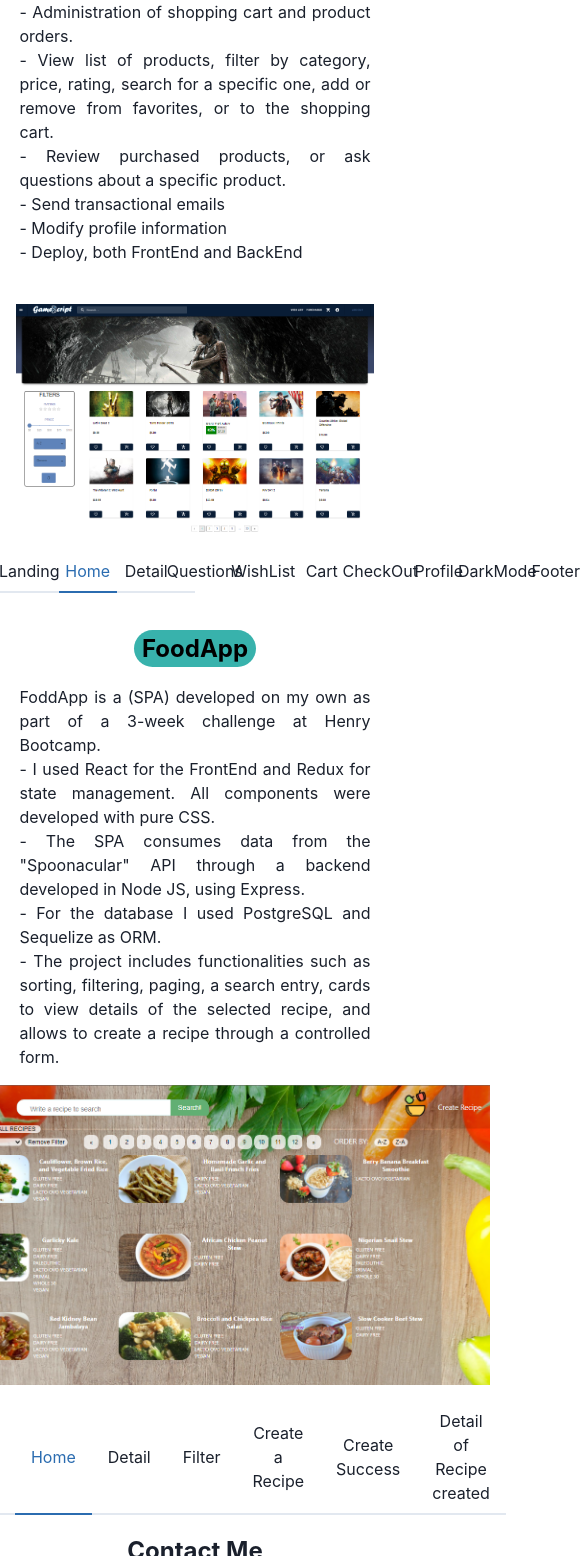
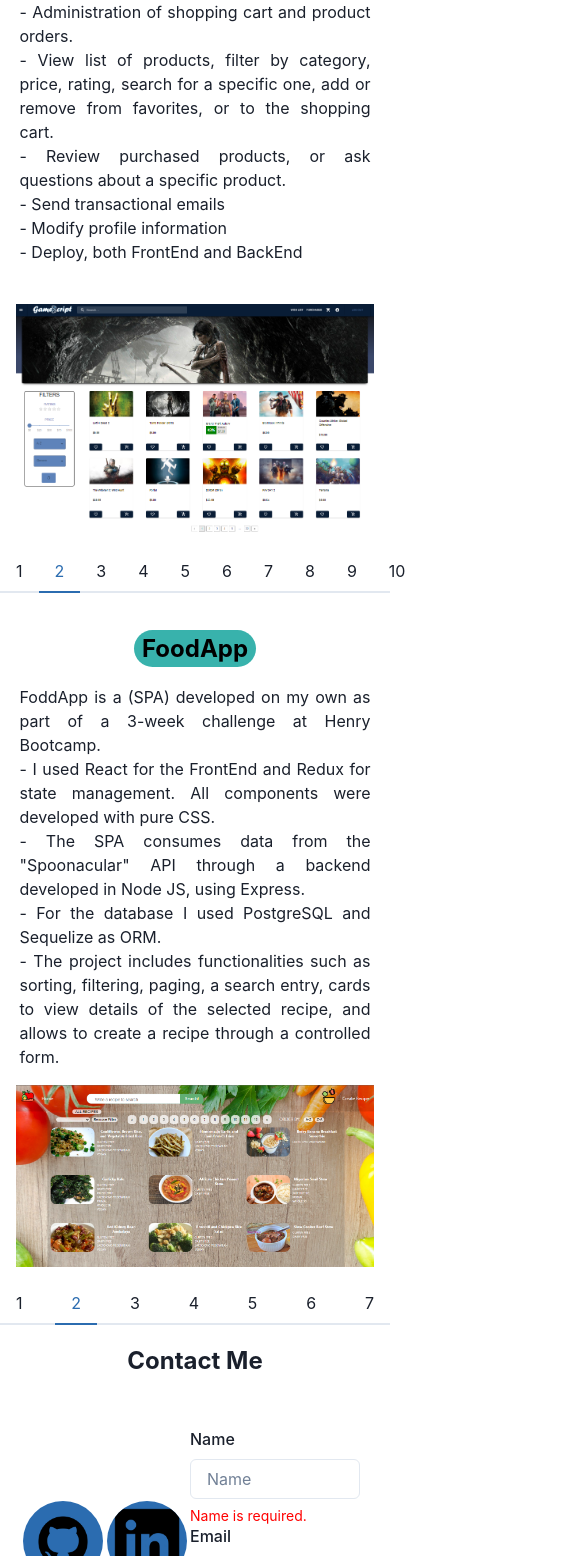
Before and after one commit to megagus182/portfolio-gustavo-castillo, a React (Create React App) app: page / in a window 390 px wide. Shown: the part 2203-3759 px from the top of the page, 585 px wide, since content can reach past the window. Built offline with nearby package versions, Linux system fonts and the light colour scheme.

Commit message:
AddingProjectsResponsive

```diff
--- a/src/Sections/Projects.jsx
+++ b/src/Sections/Projects.jsx
@@ -11,6 +11,7 @@
   Tab,
   Text,
   List,
+  useMediaQuery
 } from "@chakra-ui/react";
 import Food from "../images/Food1.PNG";
 import Food2 from "../images/Food2.PNG";
@@ -31,6 +32,7 @@
 import game10 from "../images/Game10.PNG";
 
 export default function Projects() {
+  const [isLargerThan481] = useMediaQuery("(min-width: 481px)");
   return (
     <Box
       display={"flex"}
@@ -77,6 +79,7 @@
         </List>
       </Text>
       <br></br>
+      {isLargerThan481 ?
       <SimpleGrid columns={1} spacing={10}>
         <Box height="auto">
           <Tabs defaultIndex={1}>
@@ -128,7 +131,60 @@
           </Tabs>
         </Box>
       </SimpleGrid>
+      //TAMAÑO
+:
+//TAMAÑO
+<SimpleGrid columns={1} spacing={10}>
+        <Box height="auto">
+          <Tabs defaultIndex={1}>
+            <TabPanels textAlign={"-webkit-center"}>
+              <TabPanel>
+                <Image width={"450px"} fit="cover" src={game} />
+              </TabPanel>
+              <TabPanel>
+                <Image width={"450px"} fit="cover" src={game2} />
+              </TabPanel>
+              <TabPanel>
+                <Image width={"450px"} fit="cover" src={game3} />
+              </TabPanel>
+              <TabPanel>
+                <Image width={"450px"} fit="cover" src={game4} />
+              </TabPanel>
+              <TabPanel>
+                <Image width={"450px"} fit="cover" src={game5} />
+              </TabPanel>
+              <TabPanel>
+                <Image width={"450px"} fit="cover" src={game6} />
+              </TabPanel>
+              <TabPanel>
+                <Image width={"450px"} fit="cover" src={game7} />
+              </TabPanel>
+              <TabPanel>
+                <Image width={"450px"} fit="cover" src={game8} />
+              </TabPanel>
+              <TabPanel>
+                <Image width={"450px"} fit="cover" src={game9} />
+              </TabPanel>
+              <TabPanel>
+                <Image width={"450px"} fit="cover" src={game10} />
+              </TabPanel>
+            </TabPanels>
 
+            <TabList width={"100%"}>
+              <Tab width={"18%"}>1</Tab>
+              <Tab width={"18%"}>2</Tab>
+              <Tab width={"18%"}>3</Tab>
+              <Tab width={"18%"}>4</Tab>
+              <Tab width={"18%"}>5</Tab>
+              <Tab width={"18%"}>6</Tab>
+              <Tab width={"18%"}>7</Tab>
+              <Tab width={"18%"}>8</Tab>
+              <Tab width={"18%"}>9</Tab>
+              <Tab width={"18%"}>10</Tab>
+            </TabList>
+          </Tabs>
+        </Box>
+      </SimpleGrid> }
       <Heading margin={"20px"} marginTop={"40px"} as="h2" size="lg">
         <Highlight
           query={["FoodApp"]}
@@ -164,6 +220,7 @@
       </Text>
       <Box bg="tomato" height="auto"></Box>
       <Box height="auto">
+      {isLargerThan481 ?
         <Tabs defaultIndex={1}>
           <TabPanels textAlign={"-webkit-center"}>
             <TabPanel>
@@ -198,6 +255,42 @@
             <Tab>Detail of Recipe created</Tab>
           </TabList>
         </Tabs>
+        :
+        <Tabs defaultIndex={1}>
+        <TabPanels textAlign={"-webkit-center"}>
+          <TabPanel>
+            <Image width={"440px"} fit="cover" src={Food} />
+          </TabPanel>
+          <TabPanel>
+            <Image width={"440px"} fit="cover" src={Food2} />
+          </TabPanel>
+          <TabPanel>
+            <Image width={"440px"} fit="cover" src={Food3} />
+          </TabPanel>
+          <TabPanel>
+            <Image width={"440px"} fit="cover" src={Food4} />
+          </TabPanel>
+          <TabPanel>
+            <Image width={"440px"} fit="cover" src={Food5} />
+          </TabPanel>
+          <TabPanel>
+            <Image width={"440px"} fit="cover" src={Food6} />
+          </TabPanel>
+          <TabPanel>
+            <Image width={"440px"} fit="cover" src={Food7} />
+          </TabPanel>
+        </TabPanels>
+        <TabList justifyContent={"space-between"} >
+          <Tab>1</Tab>
+          <Tab>2</Tab>
+          <Tab>3</Tab>
+          <Tab>4</Tab>
+          <Tab>5</Tab>
+          <Tab>6</Tab>
+          <Tab>7</Tab>
+        </TabList>
+      </Tabs>
+      }
       </Box>
     </Box>
   );
```
